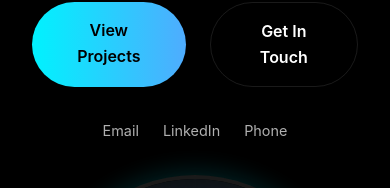
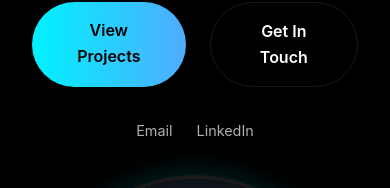
Before and after one commit to Abhijithgit104/Portfolio, a React (Create React App) app: page / in a window 390 px wide. Shown: the part 629-817 px from the top of the page. Built offline with nearby package versions, Linux system fonts and the light colour scheme.

Commit message:
remote phone icon and corrected

```diff
--- a/src/App.js
+++ b/src/App.js
@@ -113,7 +113,6 @@ const App = () => {
             <div className="hero-socials">
               <a href={`mailto:${data.email}`} target="_blank" rel="noreferrer">Email</a>
               <a href={`https://${data.linkedin}`} target="_blank" rel="noreferrer">LinkedIn</a>
-              <a href={`tel:${data.phone}`} target="_blank" rel="noreferrer">Phone</a>
             </div>
           </div>
           <div className="hero-image-container">
```
